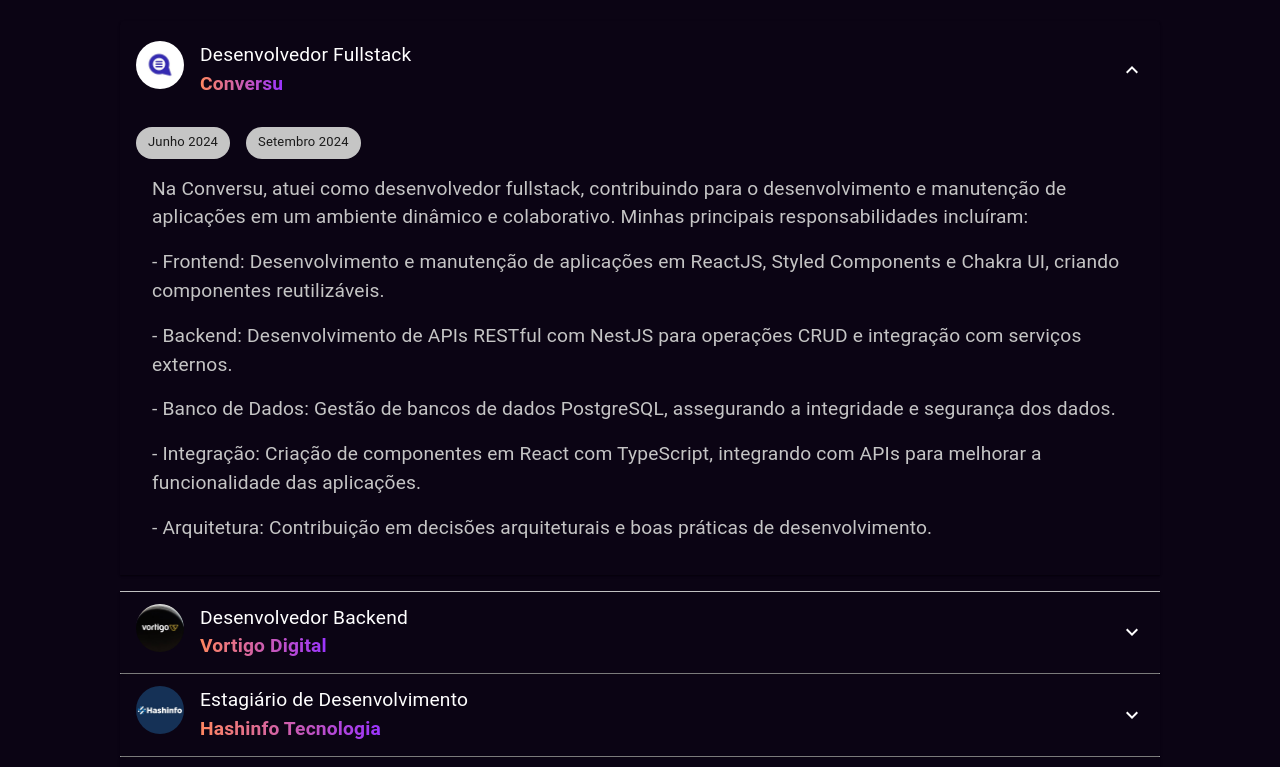
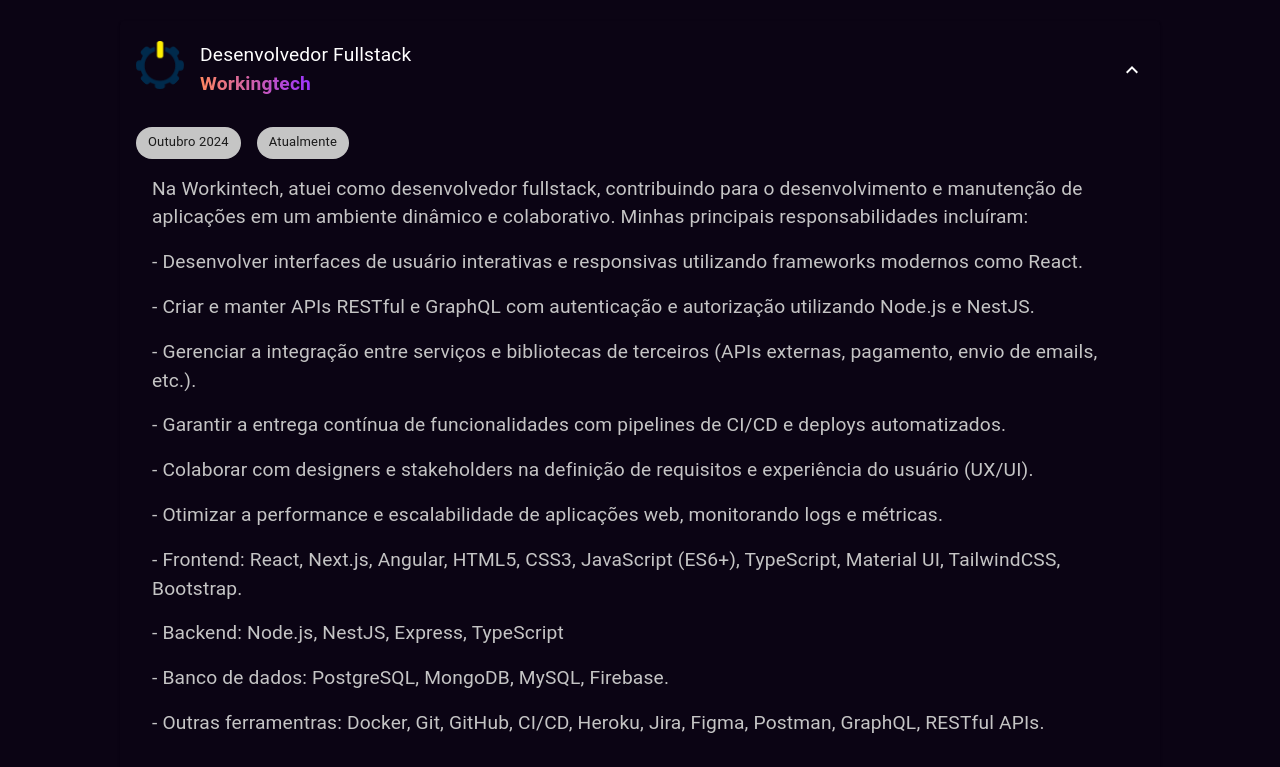
Before and after one commit to paulofreyyy/resume, a React (Vite) app: page / in a window 1280 px wide. Shown: the part 2240-3007 px from the top of the page. Built offline with nearby package versions, Linux system fonts and the light colour scheme.

Commit message:
feat: criando experiência na Workingtech

```diff
--- a/src/components/experiencias/Experiencias.tsx
+++ b/src/components/experiencias/Experiencias.tsx
@@ -5,6 +5,29 @@
     return (
         <Box bgcolor='#0B0414' p={{ md: 15, xs: 3 }} py={10} color='#FFF' id='experiencias'>
             <Typography fontSize='2rem' mb={4} fontWeight='bold' align="center">Experiências</Typography>
+
+            <ExperienciaItem
+                title="Desenvolvedor Fullstack"
+                company="Workingtech"
+                avatarSrc="/workingtechLogo.png"
+                dates={["Outubro 2024", "Atualmente"]}
+                responsibilities={[
+                    "Na Workintech, atuei como desenvolvedor fullstack, contribuindo para o desenvolvimento e manutenção de aplicações em um ambiente dinâmico e colaborativo. Minhas principais responsabilidades incluíram:",
+                    "- Desenvolver interfaces de usuário interativas e responsivas utilizando frameworks modernos como React.",
+                    "- Criar e manter APIs RESTful e GraphQL com autenticação e autorização utilizando Node.js e NestJS.",
+                    "- Gerenciar a integração entre serviços e bibliotecas de terceiros (APIs externas, pagamento, envio de emails, etc.).",
+                    "- Garantir a entrega contínua de funcionalidades com pipelines de CI/CD e deploys automatizados.",
+                    "- Colaborar com designers e stakeholders na definição de requisitos e experiência do usuário (UX/UI).",
+                    "- Otimizar a performance e escalabilidade de aplicações web, monitorando logs e métricas.",
+                    "- Frontend: React, Next.js, Angular, HTML5, CSS3, JavaScript (ES6+), TypeScript, Material UI, TailwindCSS, Bootstrap.",
+                    "- Backend: Node.js, NestJS, Express, TypeScript",
+                    "- Banco de dados: PostgreSQL, MongoDB, MySQL, Firebase.",
+                    "- Outras ferramentras: Docker, Git, GitHub, CI/CD, Heroku, Jira, Figma, Postman, GraphQL, RESTful APIs.",
+                ]}
+                defaultExpanded
+            />
+
+            <Divider sx={{ bgcolor: '#FFF' }} />
 
             <ExperienciaItem
                 title="Desenvolvedor Fullstack"
```
Also changed, not shown: public/workingtechLogo.png (added).
